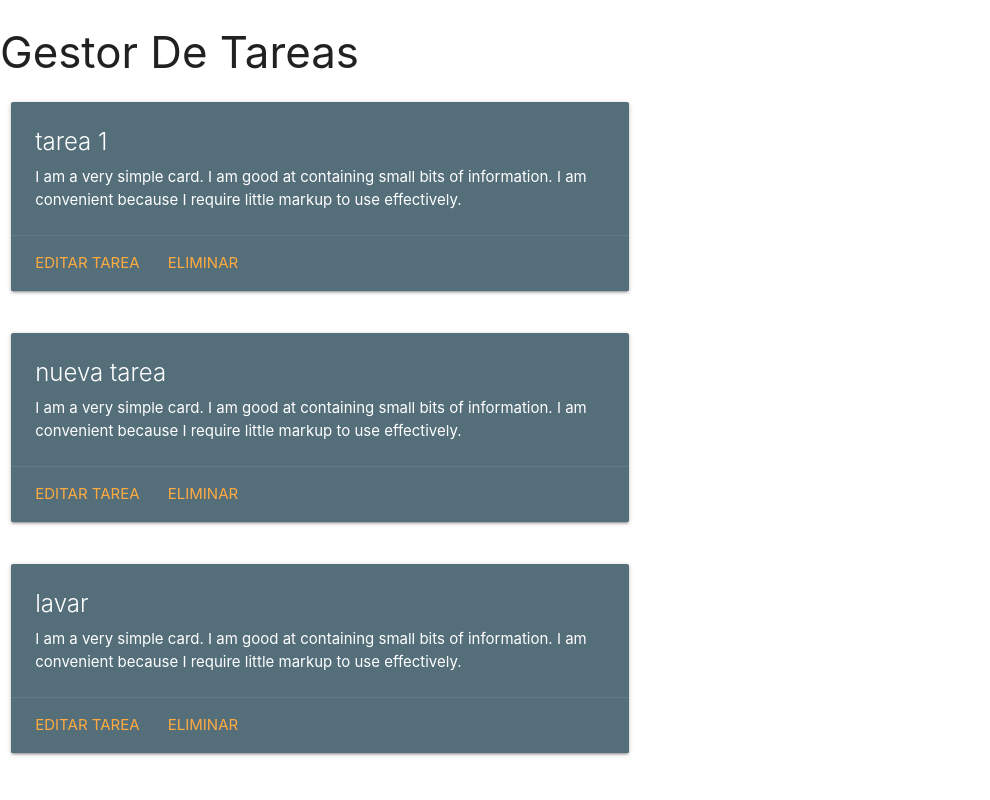
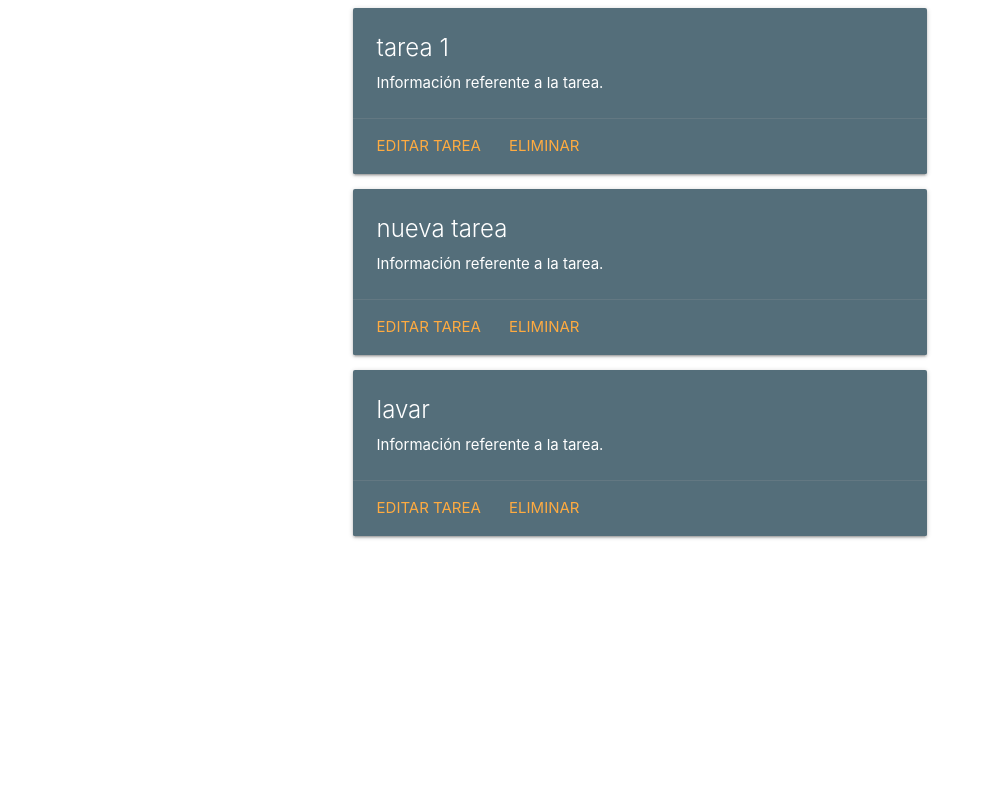
Before and after one commit to JhonUwU0934/todolist, a Django app: page / in a window 1280 px wide. Shown: the whole page, without its empty margins (0-990 px from the left). Run offline with Django 5.2, Linux system fonts and the light colour scheme; data comes from the database, SQL or seed files in the repository.

Commit message:
home tareas v0.2

```diff
--- a/tasks/templates/tasks/index.html
+++ b/tasks/templates/tasks/index.html
@@ -13,26 +13,28 @@
     </head>
     <body>
 
-        <h3>Gestor De Tareas</h3>
+        <div class="container">
+        <div class="row">
+            <div class="col l2"></div>
+            <div class="col s12 m6 l8">
                 {% for task in tasks %}
-
-        <div class="row">
-            <div class="col s12 m6">
                 <div class="card blue-grey darken-1">
                     <div class="card-content white-text">
                         <span class="card-title">{{task.title}}</span>
-                  <p>I am a very simple card. I am good at containing small bits of information.
-                  I am convenient because I require little markup to use effectively.</p>
+                        <p>Información referente a la tarea.</p>
                     </div>
                         <div class="card-action">
                             <a href="#">Editar tarea</a>
                             <a href="#">Eliminar</a>
                     </div>
             </div>
+            {% endfor %}
+            </div>
+            <div class="col l2"></div>
         </div>
         </div>
 
-        {% endfor %}
+
 
 
         <!-- Compiled and minified JavaScript -->
```
Also changed, not shown: tasks/forms.py (added, +7 -0 lines). Lines whose indentation alone changed are shown as unchanged.
